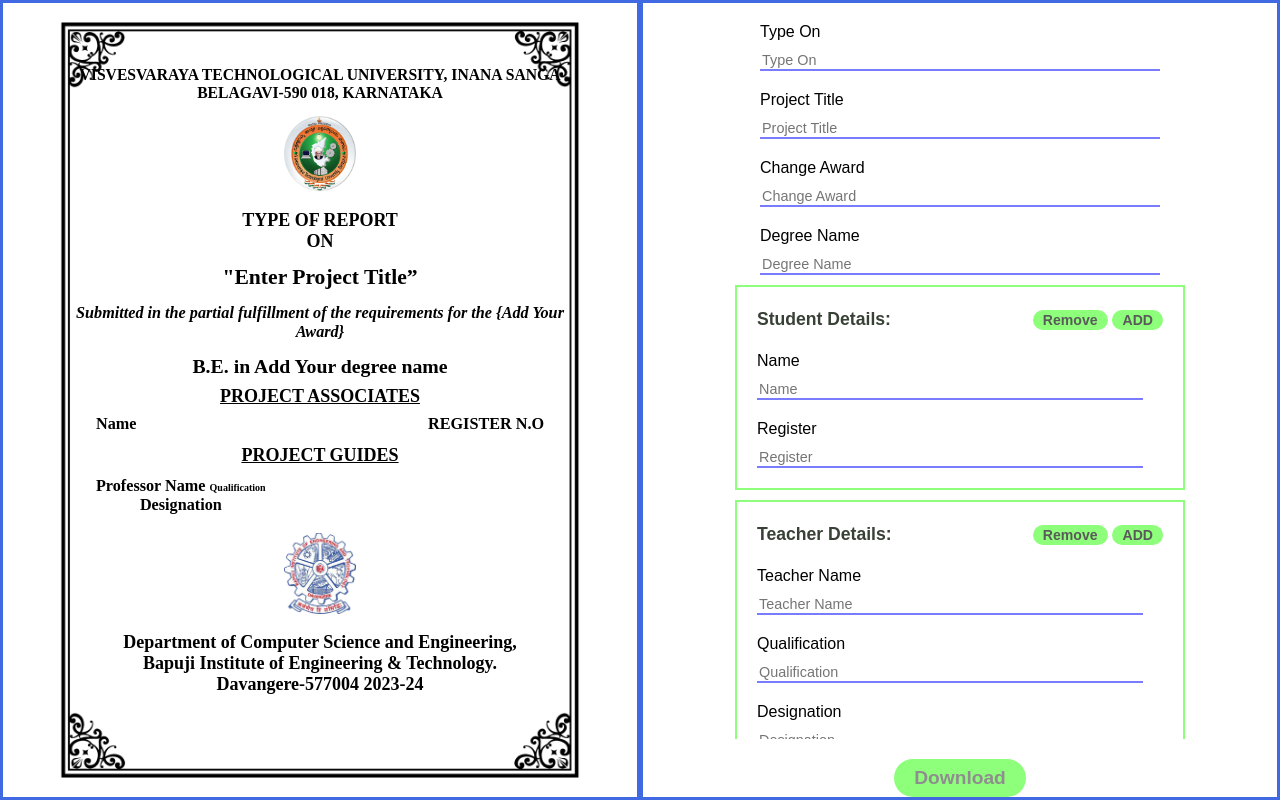
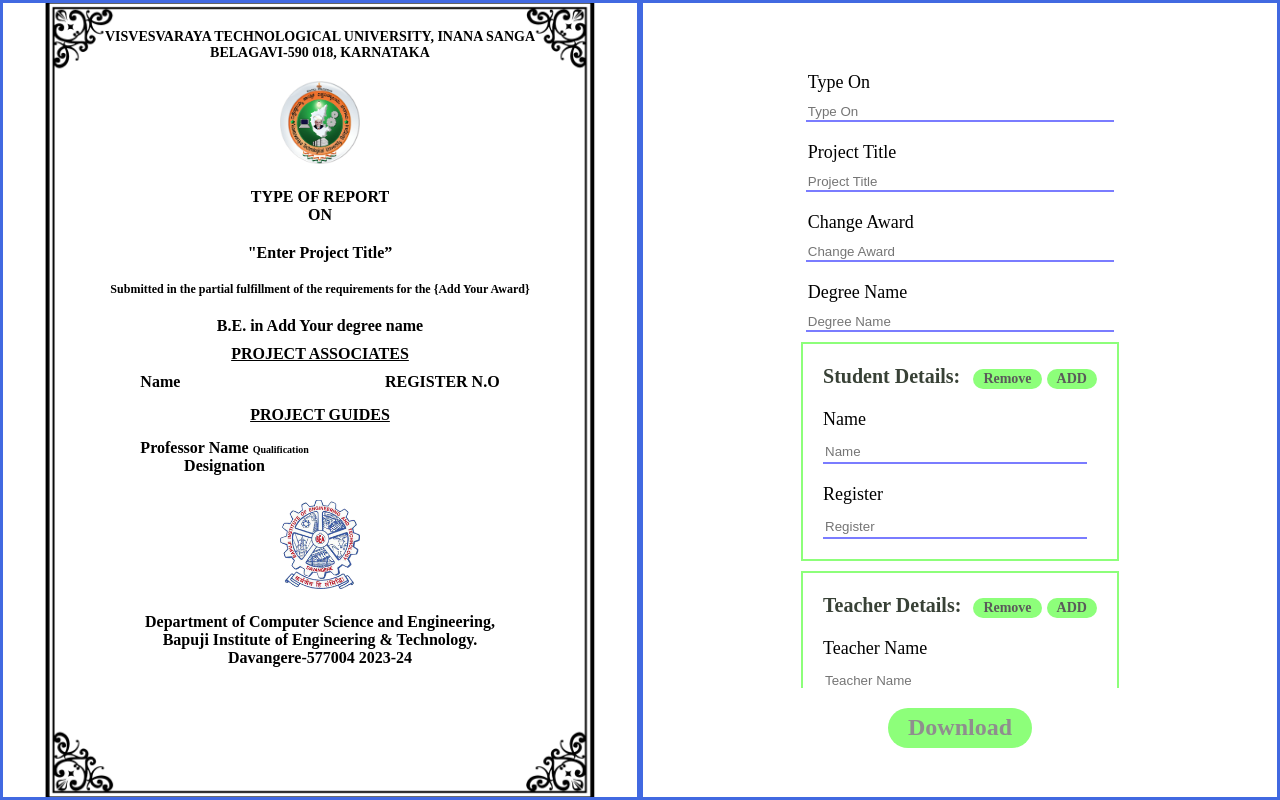
Before and after one commit to Puneethkrishna-2003/PuneethVTU-BIET-FrontPage, a plain HTML site: page index.html in a window 1280 px wide. Drawn offline with nearby package versions, Linux system fonts and the light colour scheme; a web font is replaced by a local one.

Commit message:
Update style.css
updated css

```diff
--- a/css/style.css
+++ b/css/style.css
@@ -1,258 +1,236 @@
 @import url('https://fonts.googleapis.com/css2?family=Sofia+Sans:ital,wght@0,1..1000;1,1..1000&display=swap');
 
-* {
+
+
+
+*{
     margin: 0;
-    box-sizing: border-box;
 }
 
-body {
+body{
     display: flex;
-    flex-direction: column;
+    position: fixed;
     width: 100%;
-    min-height: 100vh;
-    font-size: 16px;
+    height: 100%;
 }
 
-.left, .right {
+.left{
     border: royalblue solid 3px;
     width: 100%;
-    min-height: 50vh;
+
     display: flex;
     justify-content: center;
     align-items: center;
-    overflow: auto;
+    overflow: hidden;
+
 }
 
-.frontpage {
+.frontpage{
     background-image: url(../assets/pageboarder4.png);
-    background-size: contain;
+    background-size:contain;
     background-clip: border-box;
     background-repeat: no-repeat;
     background-position: center;
-    width: 100%;
-    max-width: 590px;
-    height: 100%;
-    max-height: 842px;
-    aspect-ratio: 590 / 842;
+    width:  590px;
+    height: 842px;
     justify-content: center;
     display: flex;
-    font-size: calc(6px + 0.5vw);
+
+    .pageInfo{
+        padding: 30px;
+        margin-top: 20px ;
+        text-align: center;
+        font: bolder;
+        font-weight: 800;
+
     }
 
-.pageInfo {
-    padding: 3.5%;
-    margin-top: 2.5%;
-    text-align: center;
-    font-weight: 800;
+    .UniversityLogo{
+        padding: 20px 0 20px 0 ;
+        img{
+            width: 80px;
+        }
     }
 
-.UniversityLogo {
-    padding: 2.5% 0;
-}
-
-.UniversityLogo img {
-    width: 13.5%;
-    max-width: 80px;
-}
-
-.vtuIntro {
-    margin-top: 3.5vh ;
-    font-size: 0.87em;
+    .vtuIntro{
+        font-size: 14px;
         text-align: center;
     }
 
-.projectTitle {
-    margin-top: 2.5%;
-    font-size: 1.2em;
+    .projectTitle{
+        margin-top: 20px;
     }
 
-.degreeType {
-    font-style: italic;
-    margin: 2.5%;
-    font-size: 0.9em;
+
+    .degreeType{
+        font:italic;
+        margin: 20px;
+        font-size: 12px;
     }
 
-.degreeName {
-    font-size: 1.1em;
+    .degreeName{
+
     }
 
-.associate {
-    margin: 1.5%;
+    .associate{
+        margin: 10px;
         text-transform: uppercase;
         text-decoration: underline;
-    font-size: 1em;
     }
 
-.student {
+    .student{
         display: flex;
         justify-content: space-between;
-    padding: 0 8.5%;
-    margin-bottom: 0.8%;
-    font-size: 0.9em;
+        padding: 0 50px 0 50px;
+        margin-bottom: 5px;
+
+        .register{
+            text-transform: uppercase;
+        }
     }
 
-.register {
+    .projectGuide{
+        margin: 15px;
         text-transform: uppercase;
+        text-decoration: underline;
     }
 
-.projectGuide {
-    margin: 2%;
-    text-transform: uppercase;
-    text-decoration: underline;
-    font-size: 1em;
+
+    .teacherContainer{
+        display: flex;
+        justify-content: space-between;
+        padding: 0 50px 0 50px;
+        margin-bottom: 5px;
     }
 
-.teacherContainer {
-    display: flex;
-    justify-content: space-between;
-    padding: 0 8.5%;
-    margin-bottom: 0.8%;
+
+    .persons{
+        justify-content: center;
+        align-items: center;
+
+
     }
 
-.persons {
-    justify-content: center;
-    align-items: center;
-    font-size: 0.9em;
+
+
+
 }
 
-.right {
+.right{
+    border: royalblue solid 3px;
+    width: 100%;
+    height: full;
+    align-items: center;
+    justify-content: center;
+    display: flex;
     flex-direction: column;
     gap: 20px;
-}
 
-#downloadPdf {
+
+    #downloadPdf{
         background: #8DFF7A;
         border: none;
         height: 40px;
         border-radius: 22px;
-    padding: 0 20px;
+        padding: 0 20px 0 20px;
         text-align: center;
+        font: bolder;
         color: rgb(143, 142, 142);
-    font-family: 'Sofia Sans', sans-serif;
+        font-family: Sofia Sans;
         font-weight: 800;
         text-transform: capitalize;
-    font-size: 1.2em;
+        font-size: 24px;
         cursor: pointer;
+
     }
 
-form {
+    form{
         display: flex;
         flex-direction: column;
-    width: 90%;
-    max-width: 500px;
+        width: 60%;
+        height: 80%;
             align-items: center;
         color: black;
-    font-family: 'Sofia Sans', sans-serif;
+        font-family: Sofia Sans;
         font-weight: 500;
         text-transform: capitalize;
         overflow-y: auto;
-}
 
-form label {
-    font-size: 1em;
+
+        label{
+            font-size: 14px;
             width: 80%;
+            font-size: 18px;
             text-align: left;
             margin-top: 20px;
         }
 
-form input {
+        input{
             width: 80%;
             height: 20px;
             margin-top: 10px;
-    outline: none;
+            outline:none;
             border: none;
             border-bottom: #7a7cff solid 2px;
-    font-size: 0.9em;
         }
 
-.Student, .Teacher {
+
+        .Student , .Teacher{
             margin-top: 10px;
-    width: 90%;
+            width: 72%;
             display: flex;
             flex-direction: column;
             border: #8DFF7A 2px solid;
             padding: 20px;
-}
 
-.shead {
+            .shead{
                 display: flex;
                 justify-content: space-between;
                 align-items: center;
                 height: 25px;
-    font-family: 'Sofia Sans', sans-serif;
+                font-family: Sofia Sans;
                 font-weight: 700;
                 text-transform: capitalize;
                 color: #384136;
-    font-size: 1.1em;
+                font-size: 20px;
                 width: 100%;
                 margin: 0 auto;
-}
 
-.shead button {
+                button{
                     background: #8DFF7A;
                     border: none;
                     height: 20px;
                     border-radius: 22px;
-    padding: 0 10px;
+                    padding: 0 10px 0 10px;
                     text-align: center;
+                    font: bolder;
                     color: rgb(90, 90, 90);
-    font-family: 'Sofia Sans', sans-serif;
+                    font-family: Sofia Sans;
                     font-weight: 800;
                     text-transform: capitalize;
-    font-size: 0.8em;
+                    font-size: 14px;
                     cursor: pointer;
                 }
+            }
 
-.Student label, .Teacher label {
-    font-size: 1em;
+
+            label{
+                font-size: 18px;
                 text-align: left;
                 margin-top: 20px;
                 width: 95%;
             }
 
-.Student input, .Teacher input {
+            input{
                 width: 95%;
                 height: 20px;
                 margin-top: 10px;
-    outline: none;
+                outline:none;
                 border: none;
                 border-bottom: #7a7cff solid 2px;
             }
-
-@media (min-width: 768px) {
-    body {
-        flex-direction: row;
         }
 
-    .left, .right {
-        width: 50%;
-        height: 100vh;
-    }
 
-    .frontpage {
-        font-size: 18px;
     }
 }
-
-@media (max-width: 790px) {
-    body {
-        flex-direction: column;
-    }
-
-    .left, .right {
-        width: 100%;
-        min-height: 50vh;
-    }
-
-    .frontpage {
-        font-size: 14px;
-    }
-
-    form {
-        width: 90%;
-    }
-
-    .Student, .Teacher {
-        width: 90%;
-    }
-}
```
Lines whose indentation alone changed are shown as unchanged.
